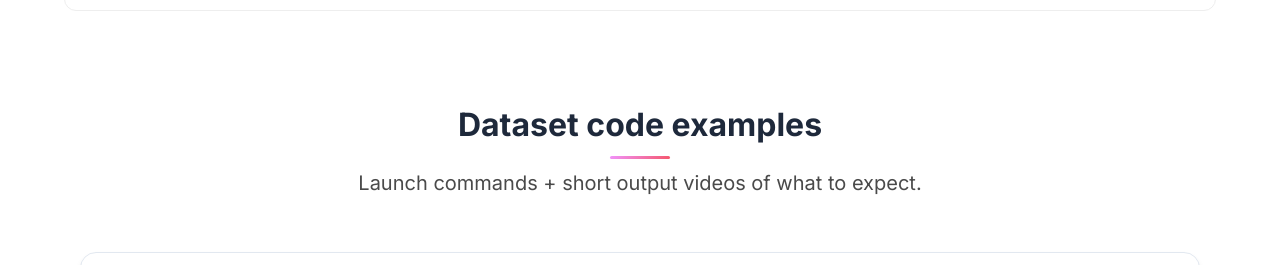
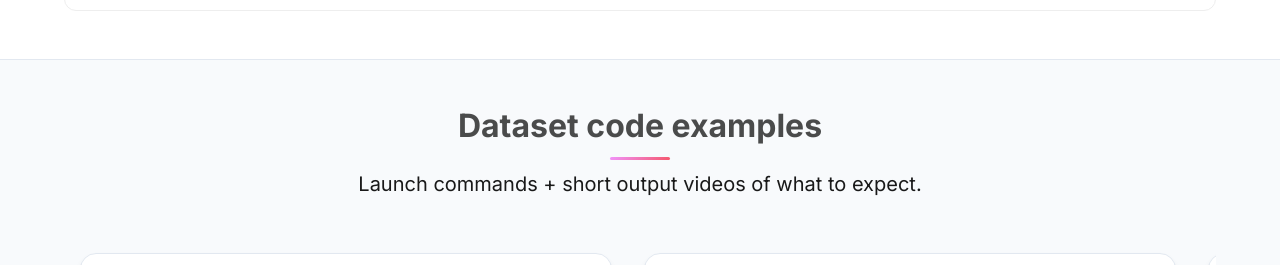
Before and after one commit to MaximeSabbah/comfi-page, a plain HTML site: page index.html in a window 1280 px wide. Shown: the part 4235-4500 px from the top of the page. Drawn offline with nearby package versions, Linux system fonts and the light colour scheme; some icons are missing.

Commit message:
minor modif

```diff
--- a/index.html
+++ b/index.html
@@ -531,7 +531,7 @@
   </div>
 </section>
 
-<section id="code-examples" class="section is-light">
+<section id="code-examples" class="section hero is-light">
   <div class="container is-max-widescreen">
     <h2 class="title is-3 has-text-centered">Dataset code examples</h2>
     <p class="subtitle has-text-centered">
```
